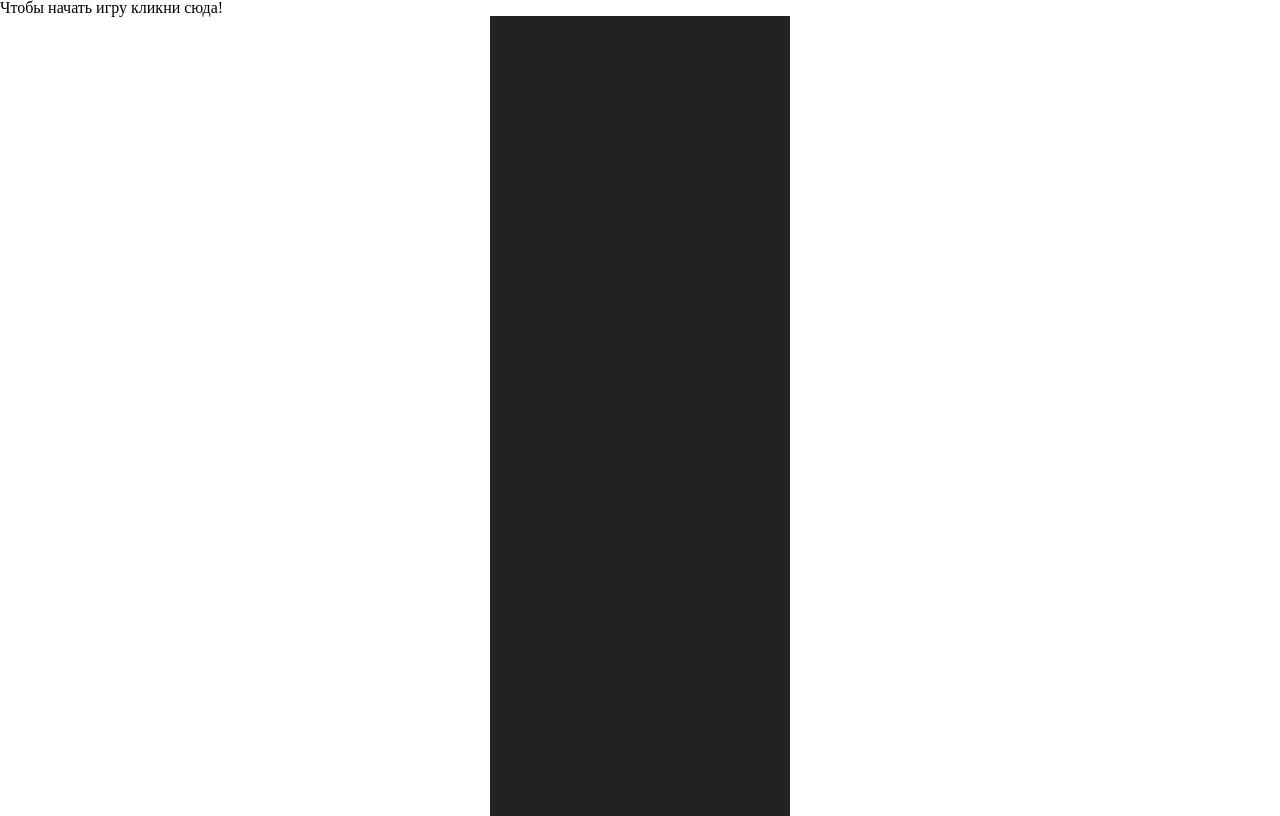
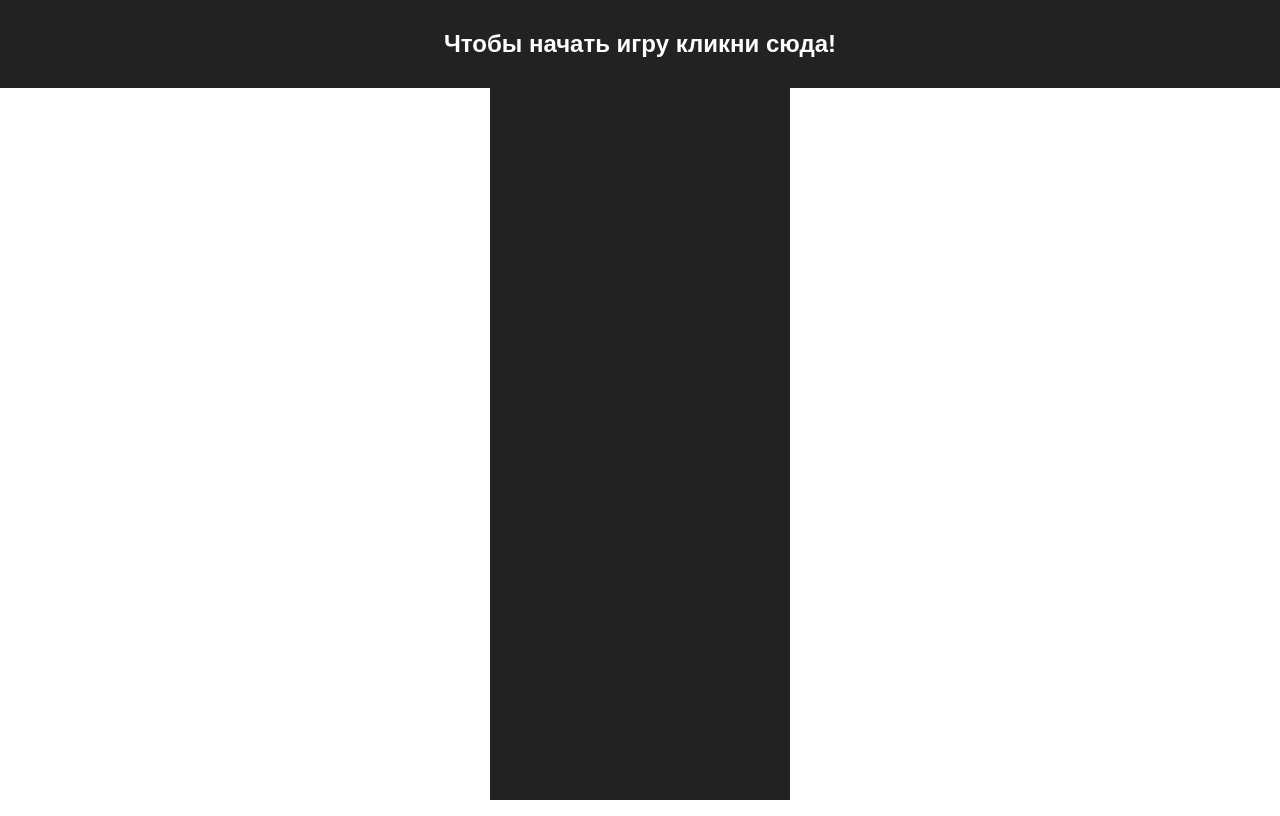
Before and after one commit to valenty-nka/valenty-nka.github.io, a plain HTML site: page index.html in a window 1280 px wide. Drawn offline with Linux system fonts and the light colour scheme.

Commit message:
updated the css, added styles for new classes

```diff
--- a/styles.css
+++ b/styles.css
@@ -47,13 +47,18 @@ table {
   display: none;
 }
 
-.car, .enemy {
+.car {
   width: 50px;
   height: 100px;
   background: transparent url("./myimage/player.png") center / cover no-repeat;
   position: absolute;
-  left: 125px;
-  bottom: 10px;
+
+}
+
+.enemy{
+  width: 50px;
+  height: 100px;
+  position: absolute;
 }
 
 .gameArea{
@@ -72,3 +77,35 @@ table {
   background: #fff;
   left: 145px;
 }
+
+.start{
+  position: absolute;
+  left: 0;
+  top: 0;
+  margin: 0;
+  width: 100%;
+  padding: 2rem 0;
+  text-align: center;
+  z-index: 200;
+  color: #fff;
+  font-size: 1.5rem;
+  background: #222;
+  font-family: sans-serif;
+  font-weight: bold;
+  cursor: pointer;
+}
+
+.score{
+  position: absolute;
+  top: 0;
+  left: 0;
+  width: 100%;
+  background: #222;
+  padding: 1rem 0;
+  z-index: 200;
+  font-size: 1.5rem;
+  color: skyblue;
+  text-align: center;
+  font-family: serif;
+  font-weight: bold;
+}
```
